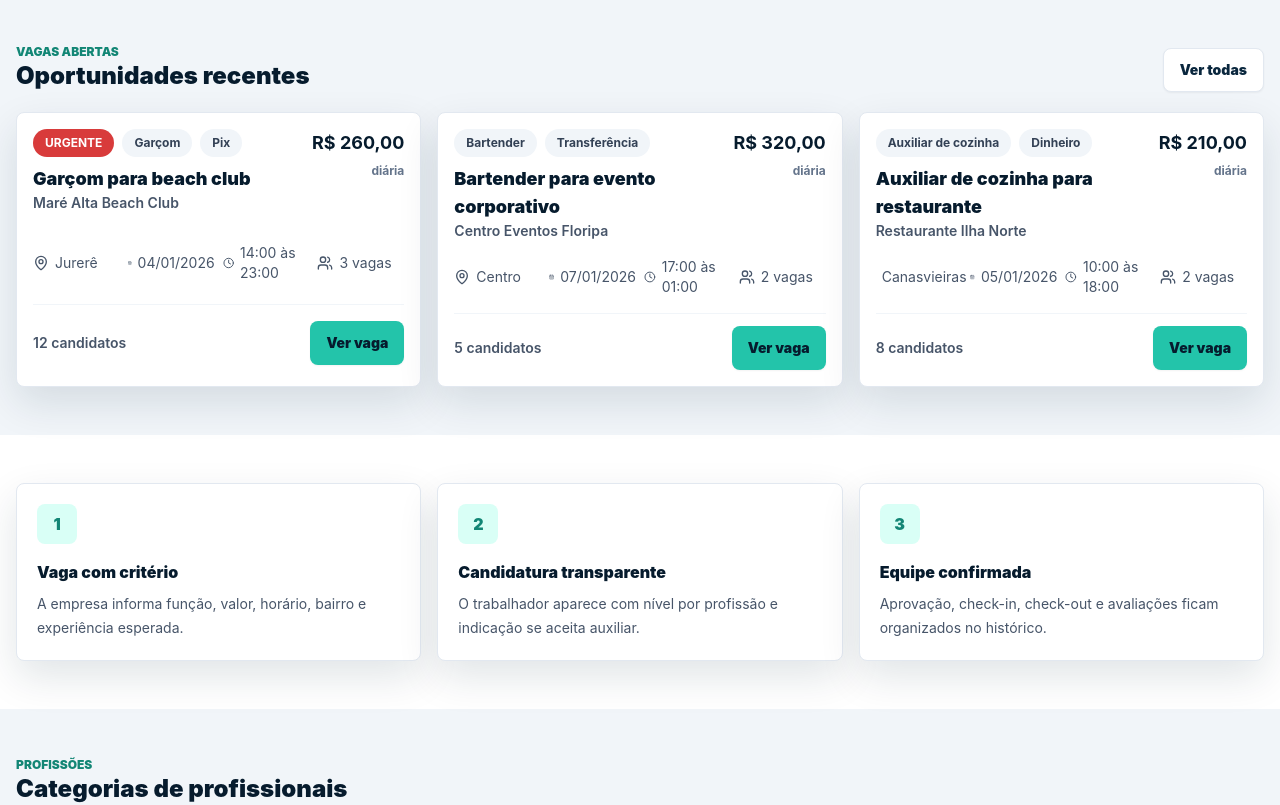
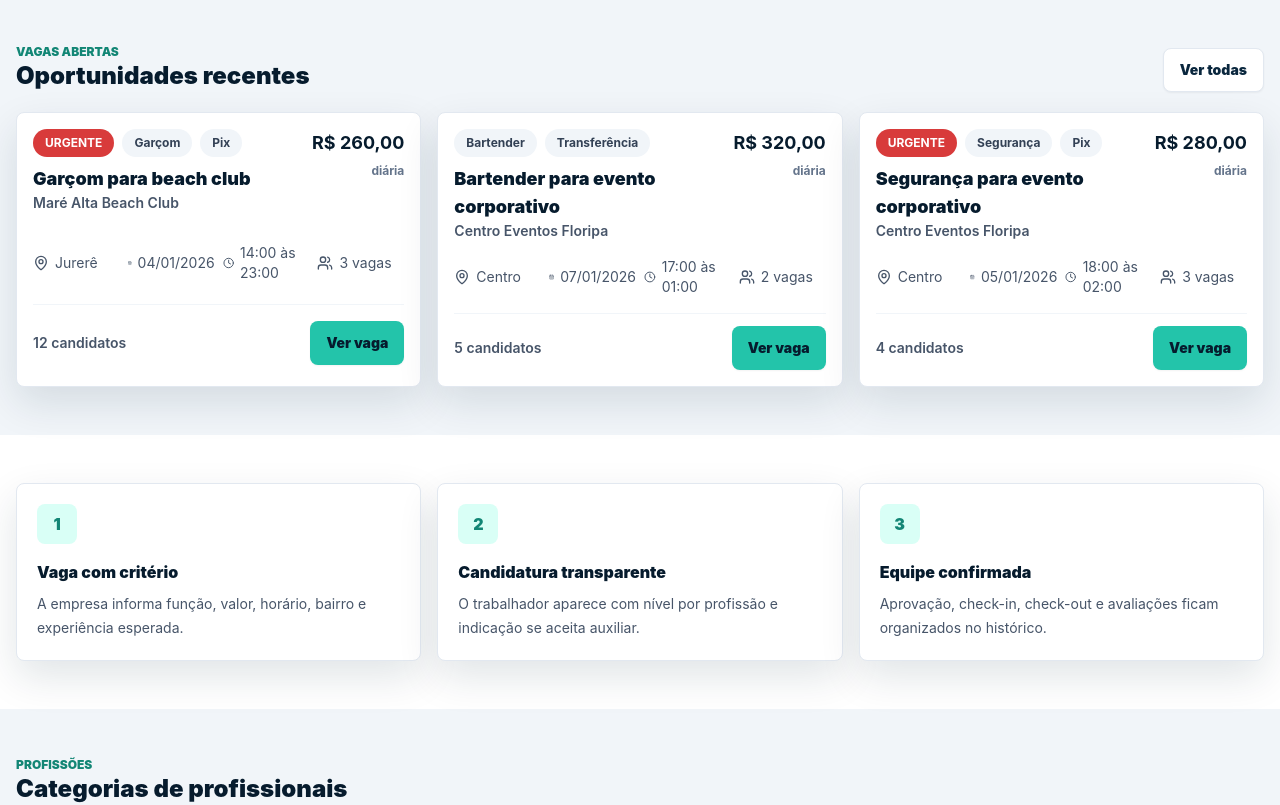
Before and after one commit to johgolin-creator/free-floripa, a React (Vite) app: page / in a window 1280 px wide. Shown: the part 800-1605 px from the top of the page. Built offline with nearby package versions, Linux system fonts and the light colour scheme; no server answers; the database is empty.

Commit message:
Add security job category

```diff
--- a/src/data/demoData.ts
+++ b/src/data/demoData.ts
@@ -3,6 +3,7 @@ import type { AppState, CompanyProfile, Job, NotificationItem, WorkerProfile } f
 export const functions = [
   "Garçom",
   "Bartender",
+  "Segurança",
   "Auxiliar de cozinha",
   "Copeiro",
   "Recepcionista",
@@ -158,12 +159,13 @@ export const workers: WorkerProfile[] = [
     birthDate: "2000-01-20",
     city: "Florianópolis",
     neighborhood: "Centro",
-    functions: ["Operador de caixa", "Recepcionista"],
+    functions: ["Segurança", "Operador de caixa", "Recepcionista"],
     functionExperience: [
+      { function: "Segurança", level: "Experiente", months: 18, acceptsAssistant: false, verified: false },
       { function: "Operador de caixa", level: "Experiente", months: 20, acceptsAssistant: false, verified: false },
       { function: "Recepcionista", level: "Poucas diárias", months: 6, acceptsAssistant: true, verified: false }
     ],
-    experience: "Caixa em casa noturna, controle de lista e atendimento.",
+    experience: "Controle de acesso, caixa em casa noturna, lista e atendimento.",
     description: "Organizada, pontual e acostumada com fluxo grande de pessoas.",
     availability: "Período noturno",
     hasTransport: false,
@@ -256,6 +258,30 @@ export const jobs: Job[] = [
     contactAfterConfirmation: true,
     urgent: false,
     candidates: 5,
+    distanceKm: 4
+  },
+  {
+    id: "job-6",
+    companyId: "company-3",
+    title: "Segurança para evento corporativo",
+    function: "Segurança",
+    quantity: 3,
+    filled: 0,
+    date: "2026-01-05",
+    startsAt: "18:00",
+    endsAt: "02:00",
+    dailyValue: 280,
+    paymentMethod: "Pix",
+    approximateAddress: "Centro, próximo à Beira-Mar Norte",
+    fullAddress: "Rua Felipe Schmidt, 320, Centro",
+    neighborhood: "Centro",
+    uniform: "Roupa social preta e sapato fechado",
+    requiredExperience: "Controle de acesso, postura profissional e apoio à organização do evento",
+    description: "Controle de entrada, orientação do público, apoio à equipe de recepção e atenção à movimentação do espaço.",
+    benefits: ["Jantar", "Ajuda de custo"],
+    contactAfterConfirmation: true,
+    urgent: true,
+    candidates: 4,
     distanceKm: 4
   },
   {
--- a/src/lib/types.ts
+++ b/src/lib/types.ts
@@ -3,6 +3,7 @@ export type UserRole = "trabalhador" | "empresa";
 export type JobFunction =
   | "Garçom"
   | "Bartender"
+  | "Segurança"
   | "Auxiliar de cozinha"
   | "Copeiro"
   | "Recepcionista"
```
Also changed, not shown: 1 other file (tests, documents, lock files or other folders).
